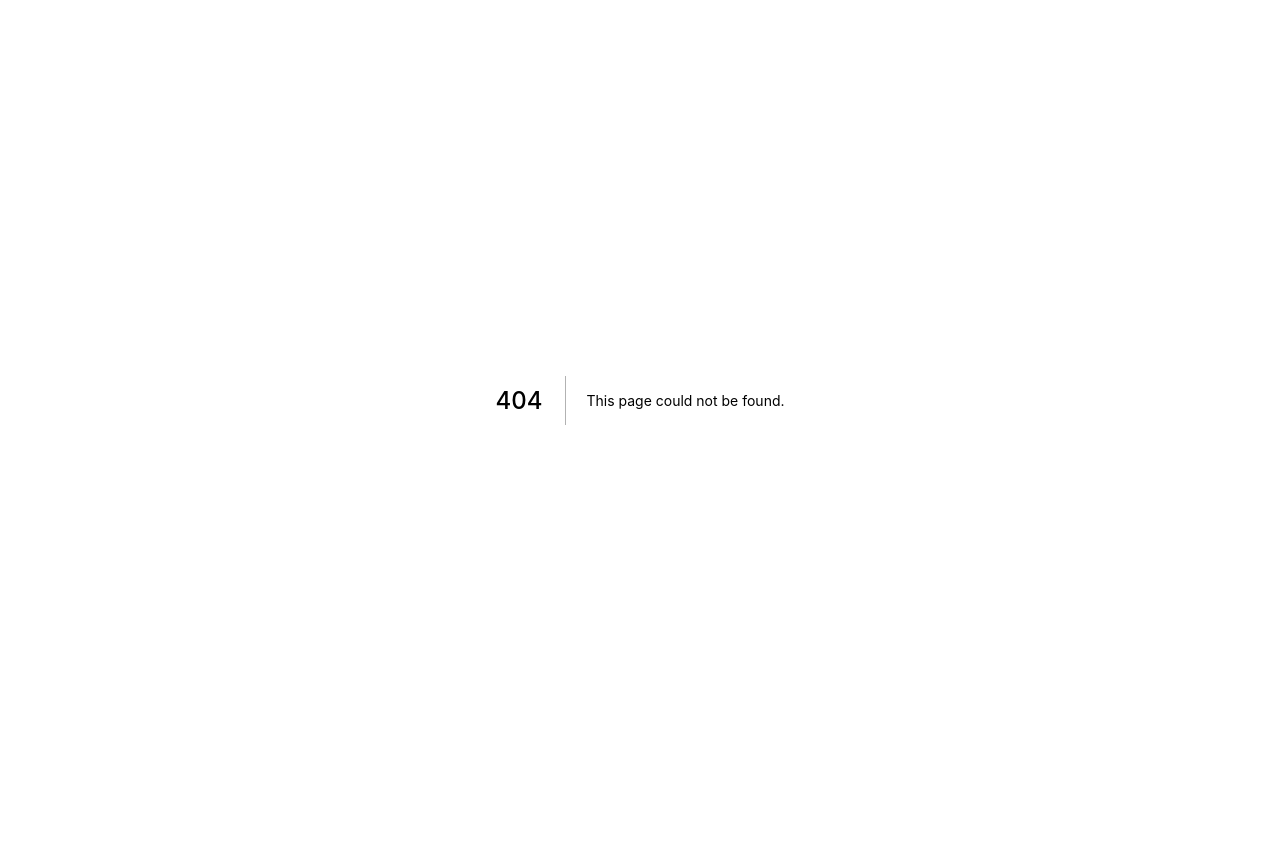
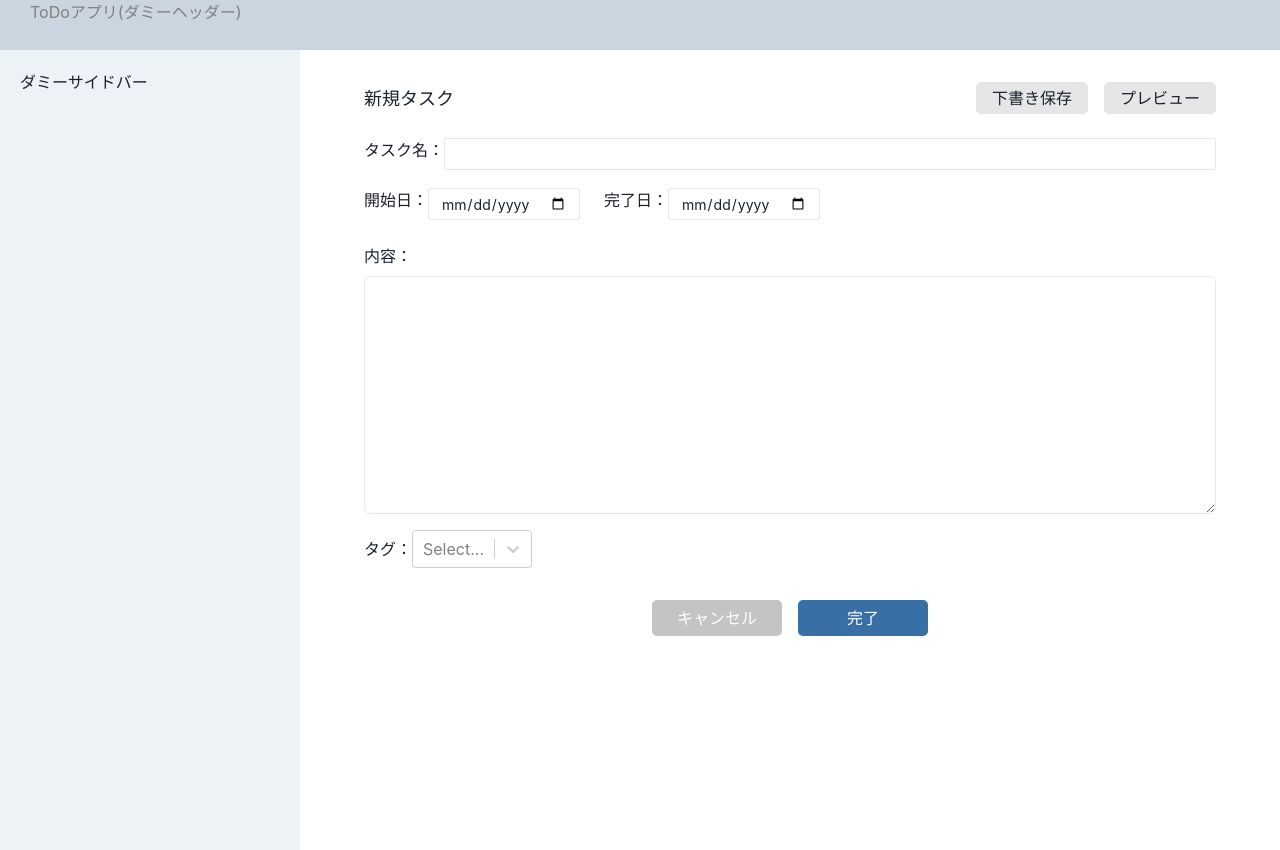
Before and after one commit to if-mentor/next_todo_team_4, a Next.js app: page /Create in a window 1280 px wide. Before the commit this address had no page. Before the commit the page ends 800 px from the top, so only its background shows below. Built offline with nearby package versions, Linux system fonts and the light colour scheme.

Commit message:
feat(Create): Createページ作成

```diff
--- /dev/null
+++ b/pages/Create.jsx
@@ -0,0 +1,113 @@
+import React from "react";
+import { Box, Button, Flex, Input, Text, Textarea } from "@chakra-ui/react";
+import { ChakraProvider } from "@chakra-ui/react";
+import Select from "react-select";
+import { Header } from "../components/Header";
+import { Sidebar } from "../components/Sidebar";
+
+// CSSではなくChakraでなんとかする
+// →細かいところが作れない
+// module.css →そのComponentにだけ当てる
+// inlineスタイル？
+// componentごとかページごとにそれぞれのcssファイルを格納　＋　管理
+
+const options = [
+  { value: "超重要", label: "超重要" },
+  { value: "重要", label: "重要" },
+  { value: "暇な時", label: "暇な時" },
+  { value: "後回し", label: "後回し" },
+];
+
+// ここを直す　（default function）
+// pageではdefaultでしか受け取れない　× named
+export default function Create() {
+  return (
+    <>
+      <ChakraProvider>
+        <Header />
+        <Flex className="main">
+          <Sidebar />
+          <Box className="create" flex="1" px="64px" py="32px">
+            <Flex justifyContent="space-between" alignItems="center" mb="24px">
+              <Text fontSize={18}>新規タスク</Text>
+              <div className="sub-actions">
+                <Box
+                  as="button"
+                  bg="#E6E6E6"
+                  fontSize={16}
+                  mr="16px"
+                  borderRadius={5}
+                  py="4px"
+                  px="16px"
+                >
+                  下書き保存
+                </Box>
+                <Box
+                  as="button"
+                  bg="#E6E6E6"
+                  fontSize="16px"
+                  borderRadius={5}
+                  py="4px"
+                  px="16px"
+                >
+                  プレビュー
+                </Box>
+              </div>
+            </Flex>
+            <Flex className="name" mb="18px">
+              <Text whiteSpace="nowrap">タスク名： </Text>
+              <Input type="text" size="sm" />
+            </Flex>
+            <Flex className="date" mb="24px">
+              <Flex className="start-date" mr="24px">
+                <Text whiteSpace="nowrap">開始日： </Text>
+                <Input type="date" size="sm" />
+              </Flex>
+              <Flex className="finish-date">
+                <Text whiteSpace="nowrap">完了日：</Text>
+                <Input type="date" size="sm" />
+              </Flex>
+            </Flex>
+            <Box className="content" mb="16px">
+              <Text whiteSpace="nowrap" mb="8px">
+                内容：
+              </Text>
+              <Textarea name="" id="" cols="30" rows="10"></Textarea>
+            </Box>
+            <Flex mb="32px" align="center">
+              <Text whiteSpace="nowrap">タグ：</Text>
+              <Select flex="1" isMulti options={options}></Select>
+            </Flex>
+            <Flex align="center" justify="center">
+              <Box
+                as="button"
+                bg="#C4C4C4"
+                fontSize="16px"
+                color="#fff"
+                borderRadius={5}
+                py="6px"
+                px="24px"
+                mr="16px"
+                w="130px"
+              >
+                キャンセル
+              </Box>
+              <Box
+                as="button"
+                bg="#386FA4"
+                color="#fff"
+                fontSize="16px"
+                borderRadius={5}
+                py="6px"
+                px="24px"
+                w="130px"
+              >
+                完了
+              </Box>
+            </Flex>
+          </Box>
+        </Flex>
+      </ChakraProvider>
+    </>
+  );
+}
```
